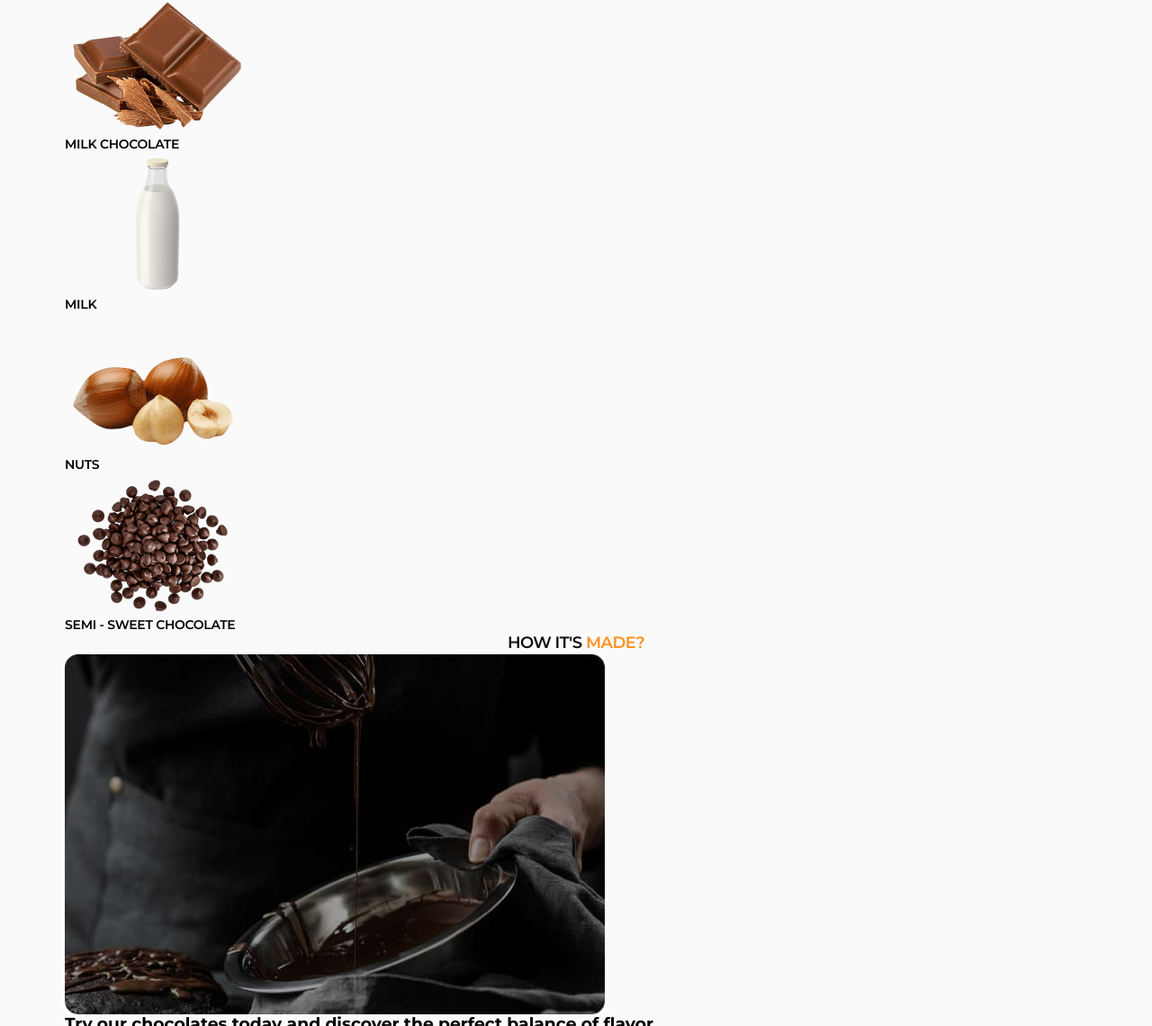
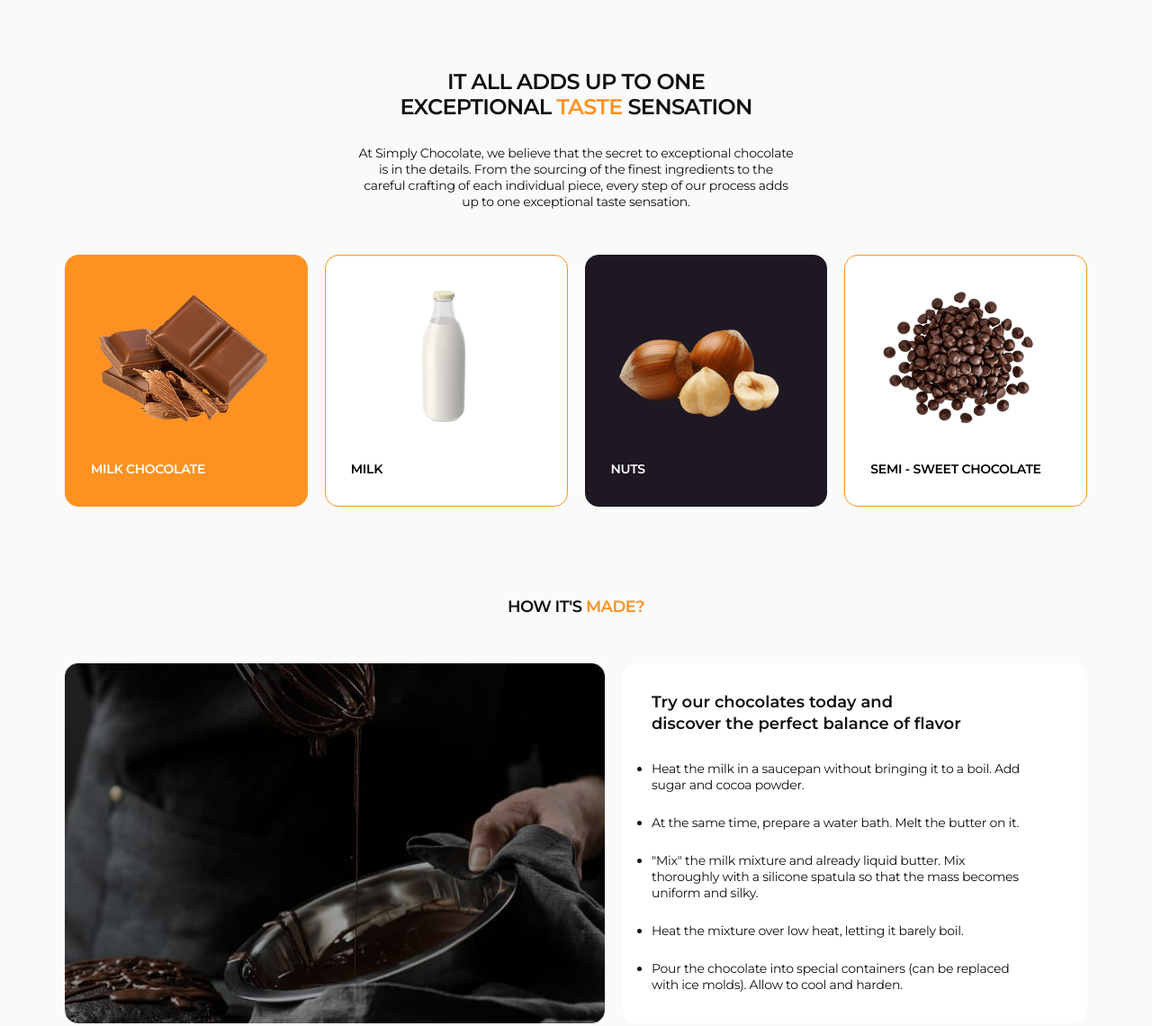
Before and after one commit to KiraKostina/html-css-101, a plain HTML site: page index.html in a window 1280 px wide. Shown: the part 1040-2180 px from the top of the page at 90% size. Drawn offline with nearby package versions, Linux system fonts and the light colour scheme.

Commit message:
how made section styles

```diff
--- a/css/styles.css
+++ b/css/styles.css
@@ -59,7 +59,7 @@
   padding-right: 16px;
 }
 
-.section {
+section {
   padding-top: 50px;
   padding-bottom: 50px;
 }
@@ -227,12 +227,23 @@
 /* ============== /BENEFITS STYLES ============== */
 
 /* ============== INGREDIENTS STYLES ============== */
+.ingredients-section-title {
+  width: 412px;
+  margin-left: auto;
+  margin-right: auto;
+  margin-bottom: 28px;
+}
+
 .ingredients-description {
+  width: 486px;
   font-size: 14px;
   font-weight: 400;
   line-height: 1.29;
   letter-spacing: -0.02em;
   text-align: center;
+  margin-left: auto;
+  margin-right: auto;
+  margin-bottom: 50px;
   color: #111;
 }
 
@@ -244,6 +255,37 @@
   text-transform: uppercase;
   /* color: #fff; */
 }
+.ingredients-list {
+  display: flex;
+  flex-wrap: wrap;
+  gap: 19px;
+}
+
+.ingredients-list-item {
+  width: calc((100% - 57px) / 4);
+  padding: 32px 28px;
+  border-radius: 15px;
+  border: 1px solid #fd9222;
+}
+
+.ingredients-list-item:nth-child(4n + 1) {
+  color: #ffffff;
+  background-color: #fd9222;
+}
+
+.ingredients-list-item:nth-child(even) {
+  background-color: #ffffff;
+}
+
+.ingredients-list-item:nth-child(4n + 3) {
+  color: #ffffff;
+  background-color: #1e1823;
+  border-color: #1e1823;
+}
+
+.ingredients-list-img {
+  margin-bottom: 36px;
+}
 /* ============== INGREDIENTS STYLES ============== */
 
 /* ============== HOW MADE STYLES ============== */
@@ -252,6 +294,32 @@
   font-weight: 600;
   line-height: 1.33;
   color: #111;
+  margin-bottom: 50px;
+}
+
+.how-made-content-wrapper {
+  display: flex;
+  gap: 20px;
+}
+
+.how-made-text-wrapper {
+  flex-grow: 1;
+  padding: 32px;
+  border-radius: 15px;
+  background-color: #ffffff;
+}
+
+.how-made-list-title {
+  width: 350px;
+  font-size: 18px;
+  font-weight: 600;
+  line-height: 1.33;
+  margin-bottom: 28px;
+  color: #111;
+}
+
+.how-made-list {
+  padding-right: 26px;
 }
 
 .how-made-list-item {
@@ -259,8 +327,13 @@
   font-weight: 400;
   line-height: 1.29;
   letter-spacing: -0.02em;
-  color: #111;
+  color: #111111;
 }
+
+.how-made-list-item:not(:last-child) {
+  margin-bottom: 24px;
+}
+
 /* ============== HOW MADE STYLES ============== */
 
 /* ============== REVIEW STYLES ============== */
--- a/index.html
+++ b/index.html
@@ -90,7 +90,7 @@
       <!-- Ingredients -->
       <section class="igredients">
         <div class="container">
-          <h2 class="section-title">
+          <h2 class="section-title ingredients-section-title">
             it all adds up to one exceptional
             <span class="accent-color">taste</span> sensation
           </h2>
```
